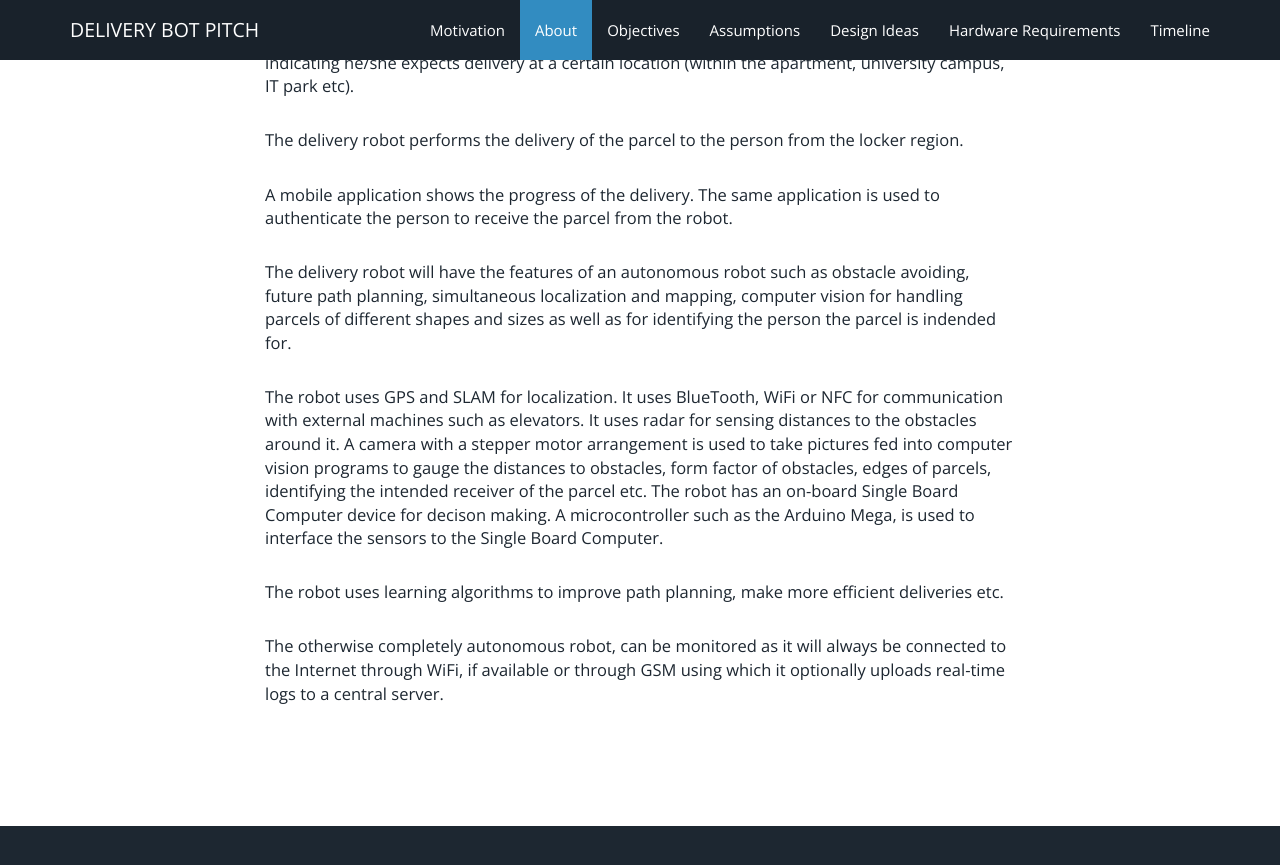
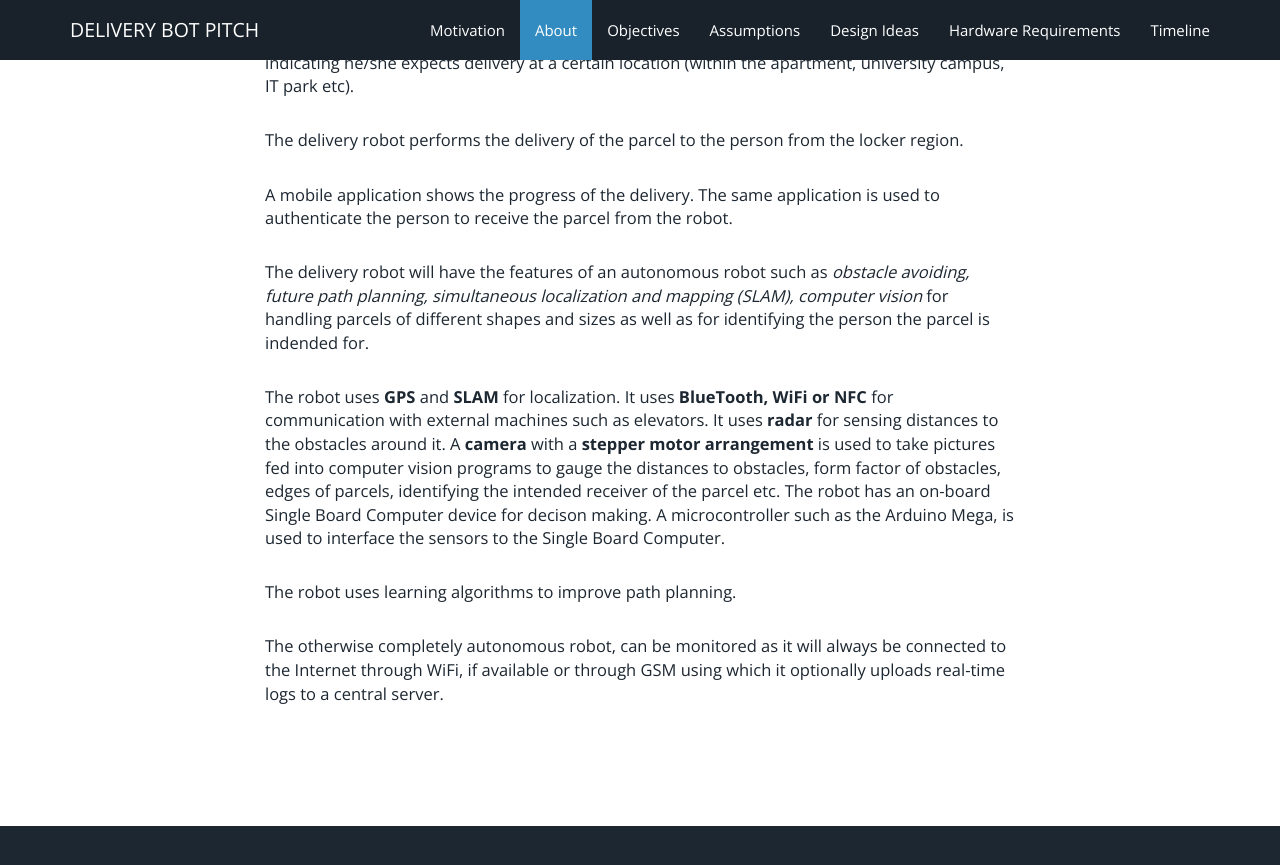
Before and after one commit to prajwaldp/delivery-robot-pitch, a Jekyll site: the page built from index.html, in a window 1280 px wide and 900 px high, scrolled down 2021 px. Shown: the top 865 px of the window. Built offline with Jekyll 4.4.1, drawn with Linux system fonts in a browser that asks for light colours.

Commit message:
emphasis key terms in about section

```diff
--- a/_includes/about.html
+++ b/_includes/about.html
@@ -21,13 +21,13 @@
 	  A mobile application shows the progress of the delivery. The same application is used to authenticate the person to receive the parcel from the robot.
 	</p>
 	<p>
-	  The delivery robot will have the features of an autonomous robot such as obstacle avoiding, future path planning, simultaneous localization and mapping, computer vision for handling parcels of different shapes and sizes as well as for identifying the person the parcel is indended for.
+	  The delivery robot will have the features of an autonomous robot such as <em>obstacle avoiding, future path planning, simultaneous localization and mapping (SLAM), computer vision</em> for handling parcels of different shapes and sizes as well as for identifying the person the parcel is indended for.
 	</p>
 	<p>
-	  The robot uses GPS and SLAM for localization. It uses BlueTooth, WiFi or NFC for communication with external machines such as elevators. It uses radar for sensing distances to the obstacles around it. A camera with a stepper motor arrangement is used to take pictures fed into computer vision programs to gauge the distances to obstacles, form factor of obstacles, edges of parcels, identifying the intended receiver of the parcel etc. The robot has an on-board Single Board Computer device for decison making. A microcontroller such as the Arduino Mega, is used to interface the sensors to the Single Board Computer.
+	  The robot uses <strong>GPS</strong> and <strong>SLAM</strong> for localization. It uses <strong>BlueTooth, WiFi or NFC</strong> for communication with external machines such as elevators. It uses <strong>radar</strong> for sensing distances to the obstacles around it. A <strong>camera</strong> with a <strong>stepper motor arrangement</strong> is used to take pictures fed into computer vision programs to gauge the distances to obstacles, form factor of obstacles, edges of parcels, identifying the intended receiver of the parcel etc. The robot has an on-board Single Board Computer device for decison making. A microcontroller such as the Arduino Mega, is used to interface the sensors to the Single Board Computer.
 	</p>
 	<p>
-	  The robot uses learning algorithms to improve path planning, make more efficient deliveries etc.
+	  The robot uses learning algorithms to improve path planning.
 	</p>
 	<p>
 	  The otherwise completely autonomous robot, can be monitored as it will always be connected to the Internet through WiFi, if available or through GSM using which it optionally uploads real-time logs to a central server.
```
